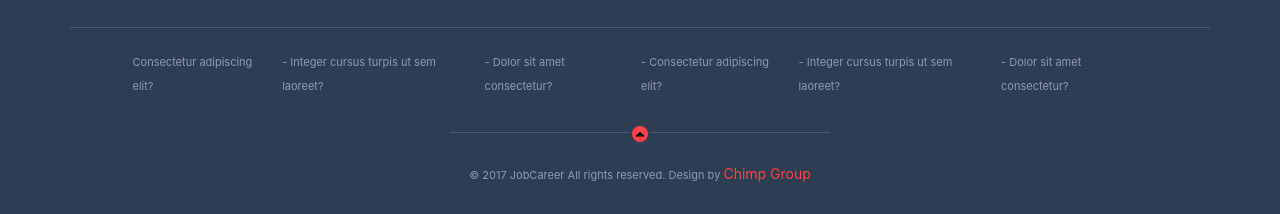
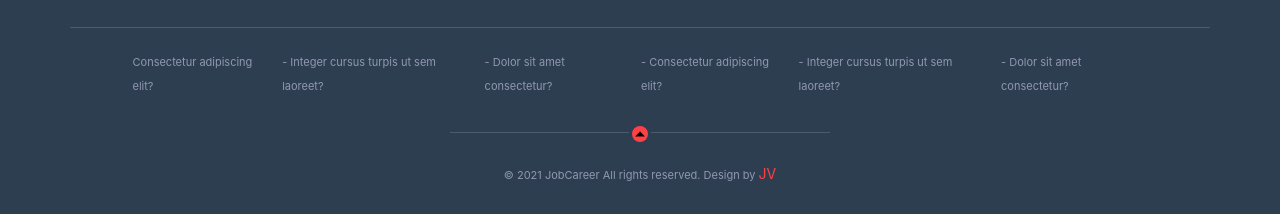
Before and after one commit to qhjv/webFindjob, a plain HTML site: page index.html in a window 1280 px wide. Shown: the part 4764-4978 px from the top of the page. Drawn offline with nearby package versions, Linux system fonts and the light colour scheme; files whose address does not match are found by name.

Commit message:
Update index.html

```diff
--- a/index.html
+++ b/index.html
@@ -956,7 +956,7 @@
                     <div class="container">
                         <div class="row d-flex justify-content-center align-items-center">
                             <div class=" footer__copyright--div col-lg-4 col-md-6">
-                                © 2017 JobCareer All rights reserved. Design by <a href=""> Chimp Group</a>
+                                © 2021 JobCareer All rights reserved. Design by <a href=""> JV</a>
                             </div>
                         </div>
                     </div>
```
